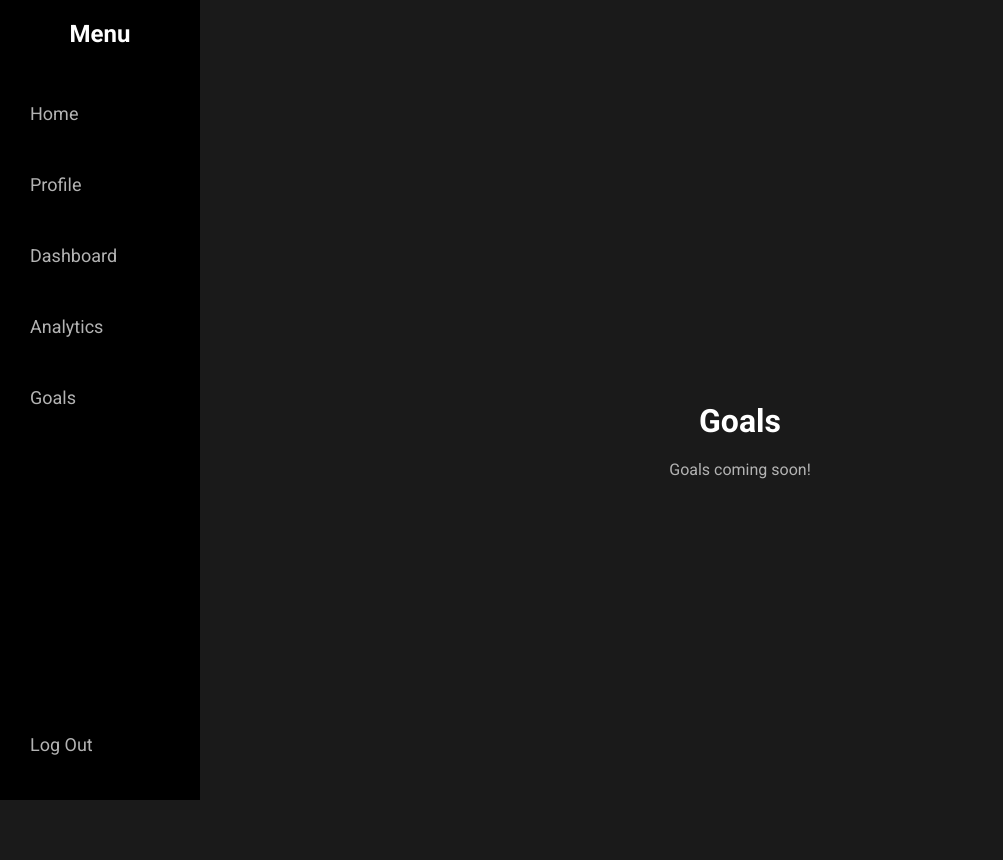
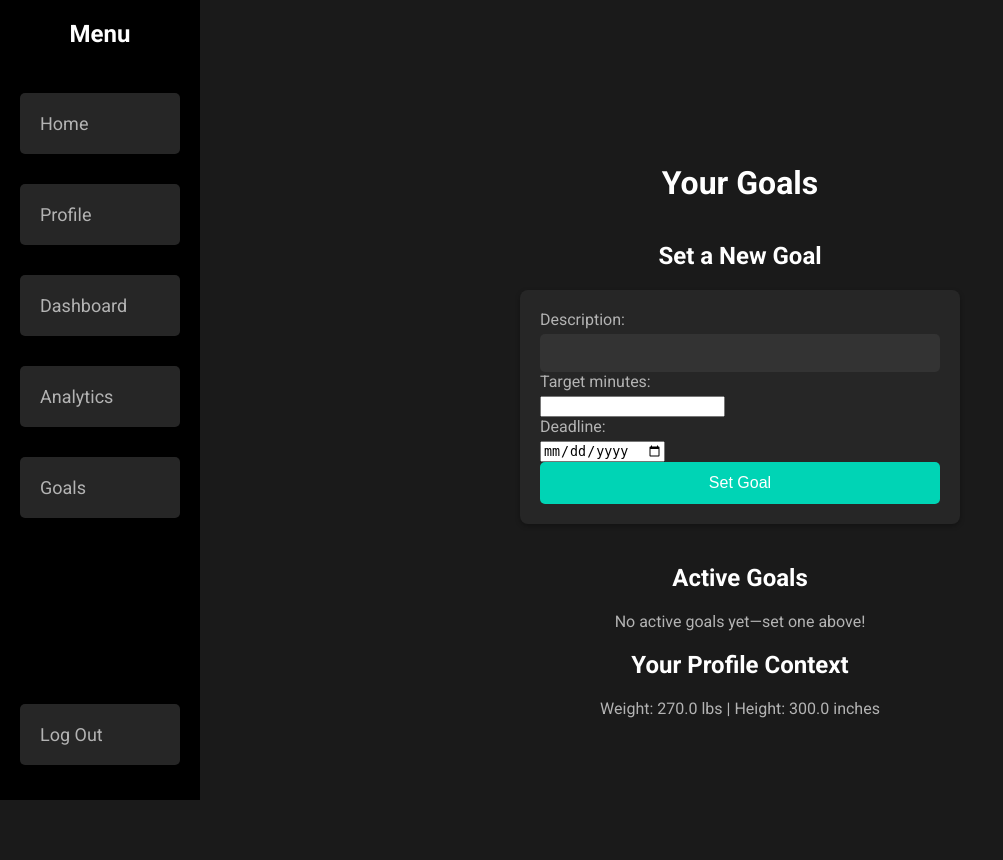
Before and after one commit to bmilly7/elevate_project, a Django app: page /goals/ in a window 1280 px wide. Shown: the whole page, without its empty margins (0-1003 px from the left). Run offline with Django 4.2, Linux system fonts and the light colour scheme; a user stored in the database is signed in; data comes from the database, SQL or seed files in the repository; both versions use the stored data as it was after the commit.

Commit message:
updated goals page

```diff
--- a/my_app/models.py
+++ b/my_app/models.py
@@ -31,3 +31,16 @@ class Profile(models.Model):
 
     def __str__(self):
         return f"{self.user.username}'s Profile"
+
+
+
+
+class Goal(models.Model):
+    user = models.ForeignKey(User, on_delete=models.CASCADE)
+    description = models.CharField(max_length=200)  # e.g., "Exercise this week"
+    target_minutes = models.IntegerField()  # Goal in minutes
+    start_date = models.DateField(auto_now_add=True)  # When goal is set
+    deadline = models.DateField()  # When it ends
+
+    def __str__(self):
+        return f"{self.description} ({self.target_minutes} mins) by {self.user.username}"
--- a/my_app/static/my_app/css/style.css
+++ b/my_app/static/my_app/css/style.css
@@ -192,3 +192,17 @@ a:hover {
     background-color: #333333;
     color: #ffffff;
 }
+
+/*goals page styling*/
+ul {
+    list-style-type: none;
+    padding: 0;
+}
+
+li {
+    background-color: #262626;
+    padding: 10px;
+    margin: 5px 0;
+    border-radius: 5px;
+    color: #ffffff;
+}
--- a/my_app/templates/my_app/goals.html
+++ b/my_app/templates/my_app/goals.html
@@ -1,6 +1,40 @@
 {% extends 'my_app/base.html' %}
 
 {% block content %}
-    <h1>Goals</h1>
-    <p>Goals coming soon!</p>
+    <h1>Your Goals</h1>
+
+    <h2>Set a New Goal</h2>
+    <form method="post">
+        {% csrf_token %}
+        {{ form.as_p }}
+        <button type="submit">Set Goal</button>
+    </form>
+
+    <h2>Active Goals</h2>
+    {% if goals %}
+        <ul>
+        {% for goal in goals %}
+            <li>
+                {{ goal.description }}: {{ goal.progress|default:0 }} / {{ goal.target_minutes }} mins
+                (Deadline: {{ goal.deadline }})
+                <div style="width: 200px; background: #333333; height: 10px; margin-top: 5px; border-radius: 5px;">
+                    <div style="width: {{ goal.progress_percentage|floatformat:0 }}%; background: #00cc99; height: 10px; border-radius: 5px;"></div>
+                </div>
+                {% if goal.progress >= goal.target_minutes %}
+                    <span style="color: #00cc99;"> - Achieved!</span>
+                {% endif %}
+            </li>
+        {% endfor %}
+        </ul>
+    {% else %}
+        <p>No active goals yet—set one above!</p>
+    {% endif %}
+
+    <h2>Your Profile Context</h2>
+    <p>Weight: {{ profile.weight|default:"Not set" }} lbs | Height: {{ profile.height|default:"Not set" }} inches</p>
+
+    <script>
+        // Add date picker to deadline field
+        document.getElementById('id_deadline').type = 'date';
+    </script>
 {% endblock %}
--- a/my_app/views.py
+++ b/my_app/views.py
@@ -1,6 +1,6 @@
 from django.shortcuts import render, redirect
 from django.http import JsonResponse
-from .models import Workout, Profile
+from .models import Workout, Profile, Goal
 from django.contrib.auth import login, authenticate
 from django.contrib.auth.forms import UserCreationForm
 from django.contrib.auth.decorators import login_required
@@ -21,6 +21,13 @@ class WorkoutForm(ModelForm):
     class Meta:
         model = Workout
         fields = ['exercise', 'duration']
+
+
+class GoalForm(ModelForm):  # Should be here, globally defined
+    class Meta:
+        model = Goal
+        fields = ['description', 'target_minutes', 'deadline']
+
 
 
 #static list of exercises
@@ -89,7 +96,47 @@ def analytics(request):
 
 @login_required
 def goals(request):
-    return render(request, 'my_app/goals.html')
+    if request.method == 'POST':
+        form = GoalForm(request.POST)
+        if form.is_valid():
+            goal = form.save(commit=False)
+            goal.user = request.user
+            goal.save()
+            return redirect('goals')
+    else:
+        form = GoalForm()
+
+    # Get active goals (not past deadline)
+    today = datetime.now().date()
+    active_goals = Goal.objects.filter(user=request.user, deadline__gte=today)
+
+    # Calculate progress and percentage for each goal
+    for goal in active_goals:
+        workouts = Workout.objects.filter(
+            user=request.user, date__gte=goal.start_date, date__lte=goal.deadline
+        )
+        goal.progress = sum(workout.duration for workout in workouts)
+        # Calculate percentage (0-100), cap at 100%
+        goal.progress_percentage = min(100, (goal.progress / goal.target_minutes * 100) if goal.target_minutes > 0 else 0)
+
+    # Get profile for extra context
+    profile = Profile.objects.get_or_create(user=request.user)[0]
+
+    return render(request, 'my_app/goals.html', {
+        'form': form,
+        'goals': active_goals,
+        'profile': profile
+    })
+
+
+
+
+
+
+
+
+
+
 
 
 def signup(request):
```
Also changed, not shown: db.sqlite3, my_app/migrations/0004_goal.py (added).
